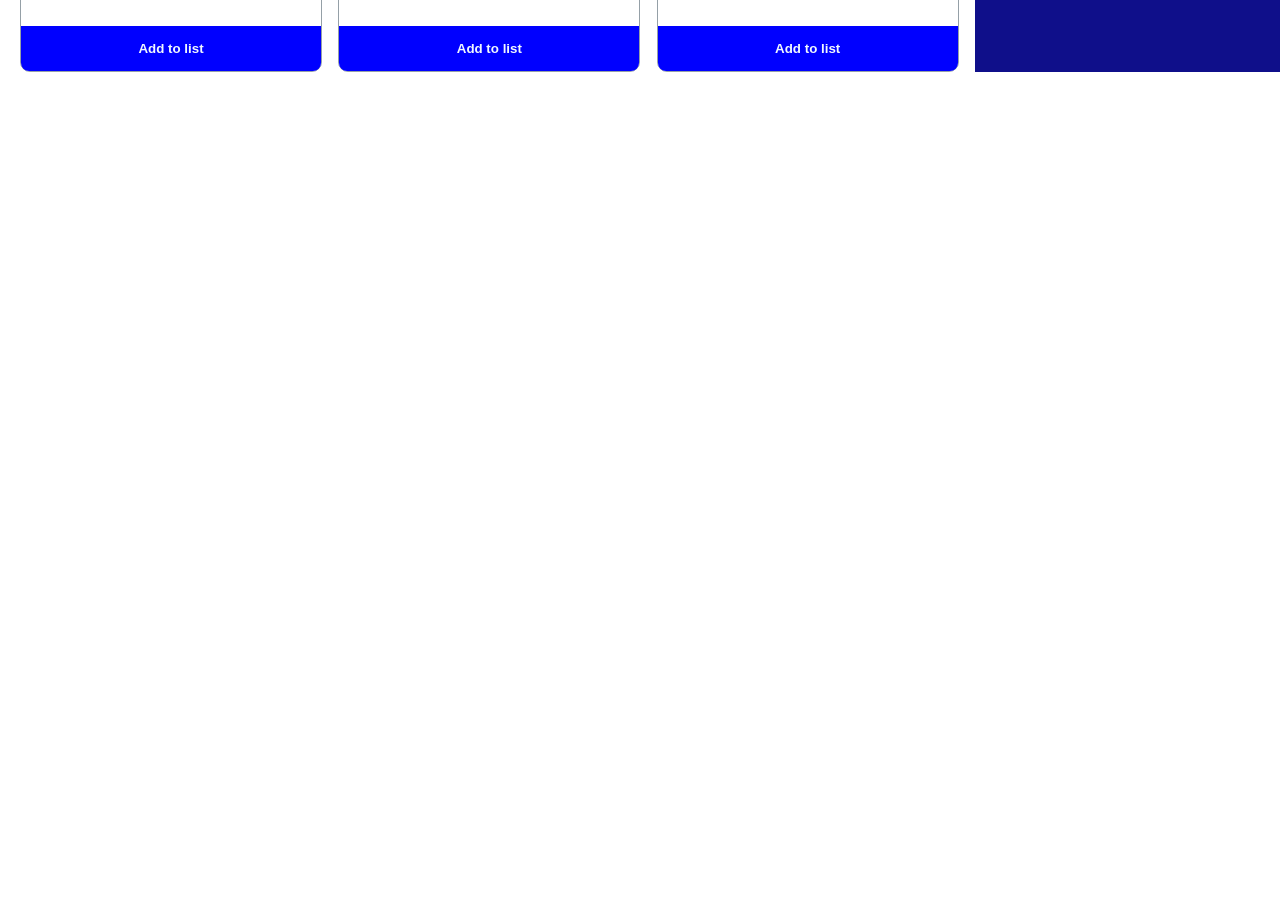
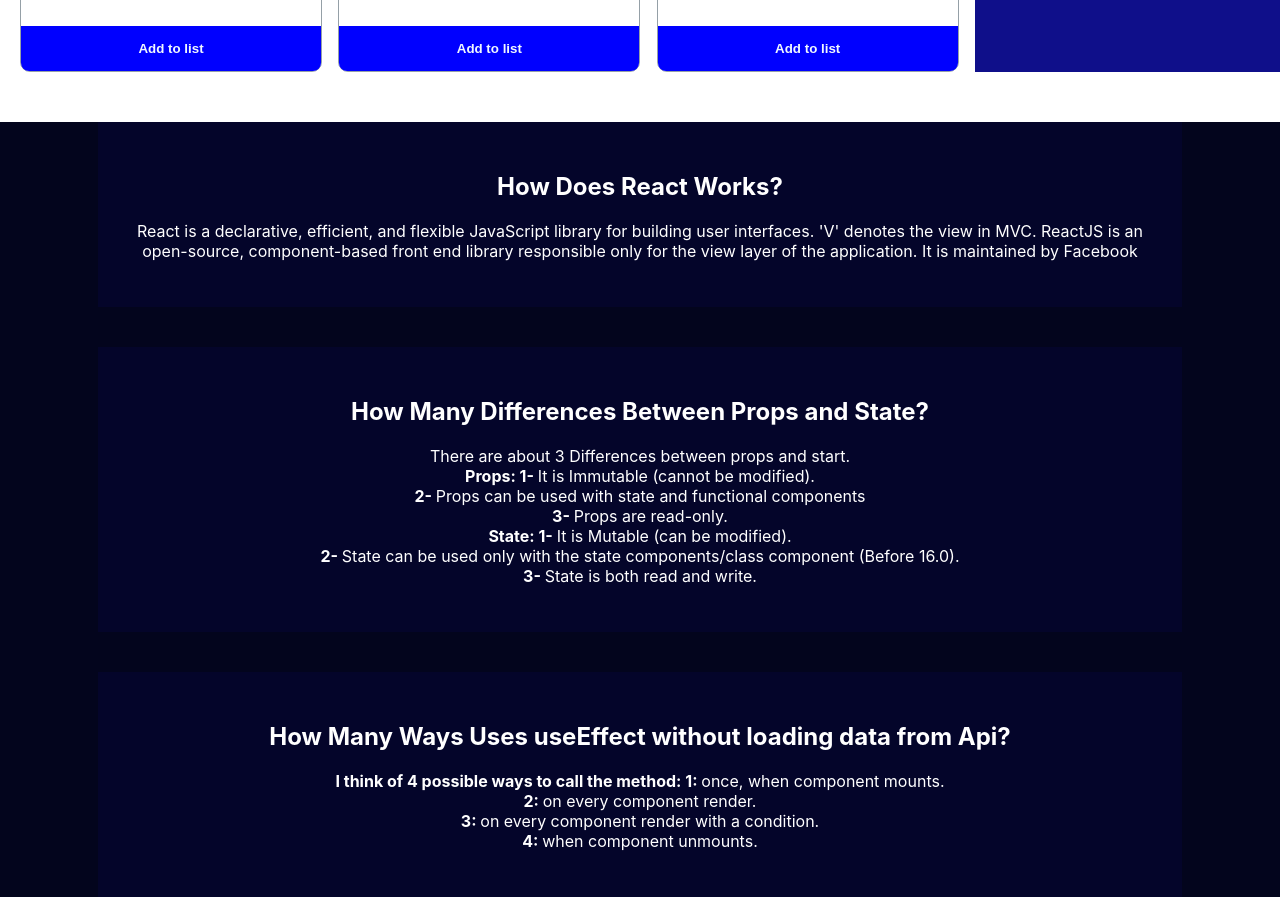
Before and after one commit to mdrayhanhowlader/prussian-fitness-club, a React (Create React App) app: page / in a window 1280 px wide. Shown: the part 1440-2337 px from the top of the page. Before the commit the page ends 1522 px from the top, so only its background shows below. Built offline with nearby package versions, Linux system fonts and the light colour scheme.

Commit message:
question answer updated

```diff
--- a/src/components/Cart/Cart.css
+++ b/src/components/Cart/Cart.css
@@ -11,6 +11,7 @@
 
 .profile-info {
     margin-bottom: 25px;
+
 }
 
 .profile-info h4 {
@@ -27,6 +28,7 @@
     margin: auto;
     color: rgba(9, 84, 197, 0.952);
     margin-top: 10px;
+    margin-bottom: 80px;
 }
 
 .profile-details h4 {
--- a/src/components/Product/Product.js
+++ b/src/components/Product/Product.js
@@ -1,5 +1,5 @@
 import React from 'react';
-import './Prodcut.css'
+import './Product.css'
 
 const Product = (props) => {
     const {handleAddToCart} = props
--- a/src/components/Shop/Shop.css
+++ b/src/components/Shop/Shop.css
@@ -35,6 +35,20 @@
     color: azure;
 }
 
+.answer-container {
+    background-color: rgb(3, 5, 29);
+    text-align: center;
+    color: black;
+}
+
+.single-answer {
+    color: white;
+    background-color: rgba(6, 6, 58, 0.452);
+    width: 80%;
+    margin: auto;
+    padding: 30px;
+    margin-top: 40px;
+}
 
 
 @media screen and (max-width: 992px){
--- a/src/components/Shop/Shop.js
+++ b/src/components/Shop/Shop.js
@@ -20,7 +20,8 @@ const Shop = () => {
     }
 
     return (
-        <div className='shop-container'>
+        <div>
+                    <div className='shop-container'>
             <div className="products-container">
 
                 <div className="shop-logo">
@@ -45,6 +46,54 @@ const Shop = () => {
                     ></Cart>
             </div>
         </div>
+
+            <div className='answer-container'>
+
+                <div className='single-answer'>
+                    <h2>How Does React Works?</h2>
+                    <p>
+                    React is a declarative, efficient, and flexible JavaScript library for building user interfaces. 'V' denotes the view in MVC. ReactJS is an open-source, component-based front end library responsible only for the view layer of the application. It is maintained by Facebook
+                    </p>
+                </div>
+
+                <div className='single-answer'>
+                    <h2>How Many Differences Between Props and State?</h2>
+                    <p>
+                        There are about 3 Differences between props and start. <br />
+                        <strong>Props: 1- </strong>
+                        It is Immutable (cannot be modified).
+                        <br />
+                        <strong>2- </strong>
+                        Props can be used with state and functional components
+                        <br />
+                        <strong>3- </strong>
+                        Props are read-only. <br />
+
+                        <strong>State: 1- </strong>
+                        It is Mutable (can be modified).
+                        <br />
+                        <strong>2- </strong>
+                        State can be used only with the state components/class component (Before 16.0).
+                        <br />
+                        <strong>3- </strong>
+                        State is both read and write.
+                    </p>
+                </div>
+
+                <div className='single-answer'>
+                    <h2>How Many Ways Uses useEffect without loading data from Api?</h2>
+                    <p>
+                        <strong>I think of 4 possible ways to call the method: </strong>
+                        <strong>1: </strong> once, when component mounts. <br />
+                        <strong>2: </strong> on every component render. <br />
+                        <strong>3: </strong> on every component render with a condition. <br />
+                        <strong>4: </strong> when component unmounts. <br />
+
+                    </p>
+                </div>
+
+            </div>
+        </div>
     );
 };
 
```
Also changed, not shown: src/components/Product/Product.css (renamed from src/components/Product/Prodcut.css).
